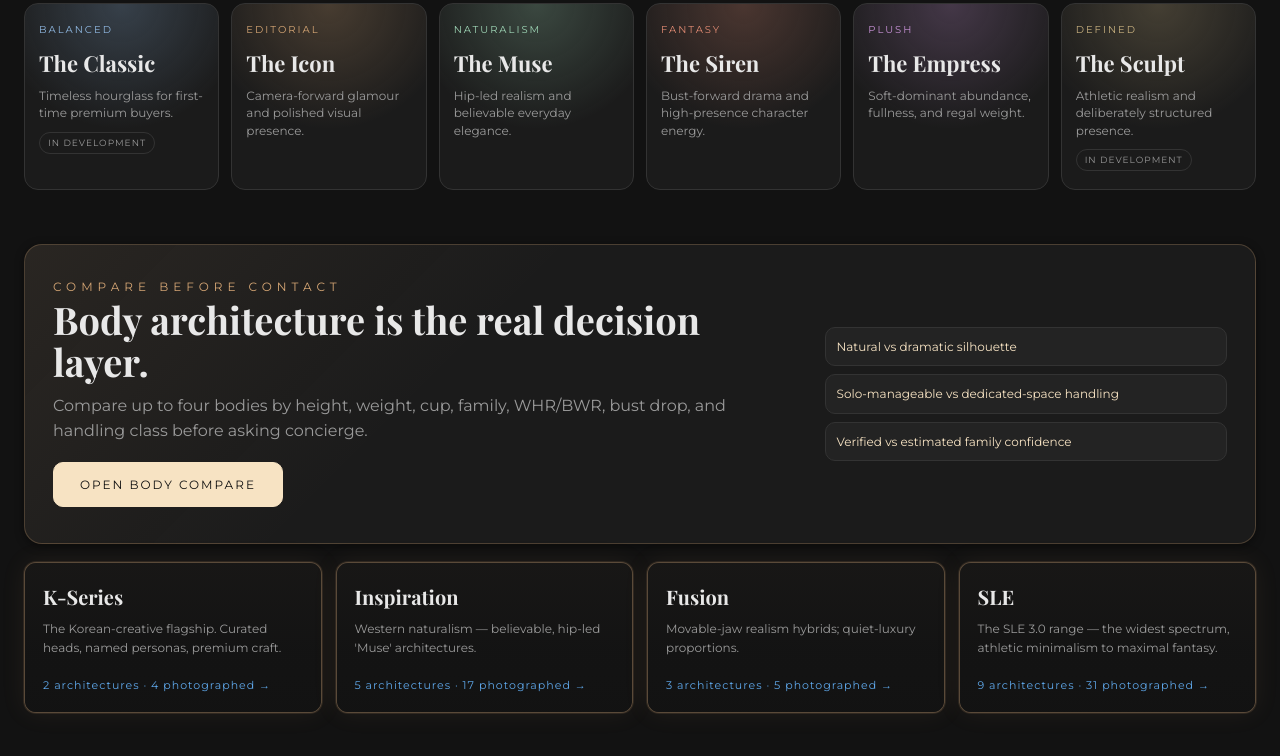
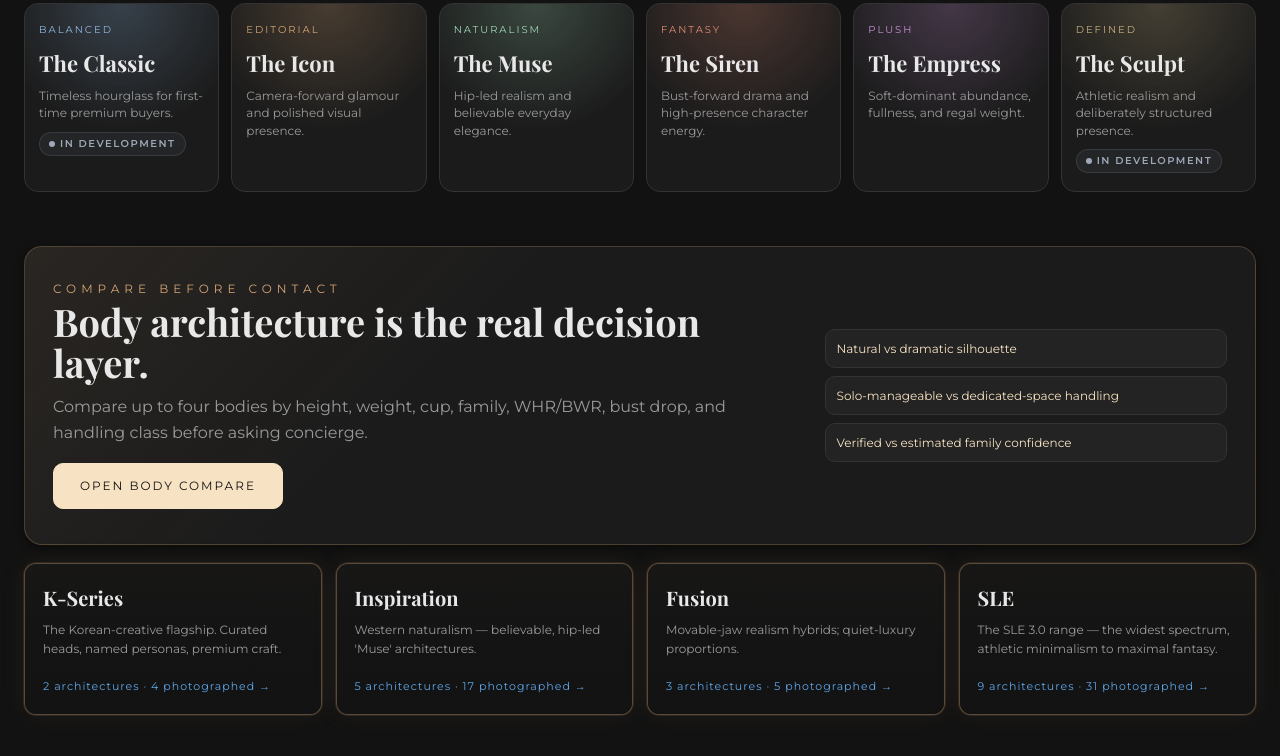
Before and after one commit to kas1987/HowieZZ, a plain HTML site: page index.html in a window 1280 px wide. Shown: the part 1330-2086 px from the top of the page. Drawn offline with nearby package versions, Linux system fonts and the light colour scheme; a web font is replaced by a local one.

Commit message:
Use shared status primitives on homepage family tiles

```diff
--- a/assets/site.css
+++ b/assets/site.css
@@ -254,7 +254,7 @@ footer .fl a:hover{color:var(--text)}
 .family-tile .k{color:var(--fam-color);font-size:10px;letter-spacing:2px;text-transform:uppercase;margin-bottom:8px}
 .family-tile h3{font-size:22px;margin-bottom:6px}
 .family-tile p{color:var(--muted);font-size:12px;line-height:1.45}
-.family-tile .status-note{margin-top:10px;display:inline-block;color:var(--muted);border:1px solid var(--line);border-radius:var(--r-pill);padding:3px 8px;font-size:9px;letter-spacing:1px;text-transform:uppercase}
+.family-tile .status-note{margin-top:10px;display:inline-flex}
 @media(max-width:1120px){.family-chooser{grid-template-columns:repeat(3,1fr)}}
 @media(max-width:620px){.family-chooser{grid-template-columns:1fr}}
 
--- a/index.html
+++ b/index.html
@@ -108,12 +108,12 @@
   <div class="section-head reveal">Choose by silhouette family</div>
   <div class="section-sub reveal d1">The fastest path is not product code first - it is buyer intent, silhouette, and handling confidence.</div>
   <div class="family-chooser reveal d2">
-    <a class="family-tile" style="--fam-color:var(--Classic)" href="family.html?f=The%20Classic"><div class="k">Balanced</div><h3>The Classic</h3><p>Timeless hourglass for first-time premium buyers.</p><span class="status-note">In development</span></a>
+    <a class="family-tile" style="--fam-color:var(--Classic)" href="family.html?f=The%20Classic"><div class="k">Balanced</div><h3>The Classic</h3><p>Timeless hourglass for first-time premium buyers.</p><span class="stat stat-concept status-note">In development</span></a>
     <a class="family-tile" style="--fam-color:var(--Icon)" href="family.html?f=The%20Icon"><div class="k">Editorial</div><h3>The Icon</h3><p>Camera-forward glamour and polished visual presence.</p></a>
     <a class="family-tile" style="--fam-color:var(--Muse)" href="family.html?f=The%20Muse"><div class="k">Naturalism</div><h3>The Muse</h3><p>Hip-led realism and believable everyday elegance.</p></a>
     <a class="family-tile" style="--fam-color:var(--Siren)" href="family.html?f=The%20Siren"><div class="k">Fantasy</div><h3>The Siren</h3><p>Bust-forward drama and high-presence character energy.</p></a>
     <a class="family-tile" style="--fam-color:var(--Empress)" href="family.html?f=The%20Empress"><div class="k">Plush</div><h3>The Empress</h3><p>Soft-dominant abundance, fullness, and regal weight.</p></a>
-    <a class="family-tile" style="--fam-color:var(--Sculpt)" href="family.html?f=The%20Sculpt"><div class="k">Defined</div><h3>The Sculpt</h3><p>Athletic realism and deliberately structured presence.</p><span class="status-note">In development</span></a>
+    <a class="family-tile" style="--fam-color:var(--Sculpt)" href="family.html?f=The%20Sculpt"><div class="k">Defined</div><h3>The Sculpt</h3><p>Athletic realism and deliberately structured presence.</p><span class="stat stat-concept status-note">In development</span></a>
   </div>
 
   <section class="compare-preview reveal d2">
```
